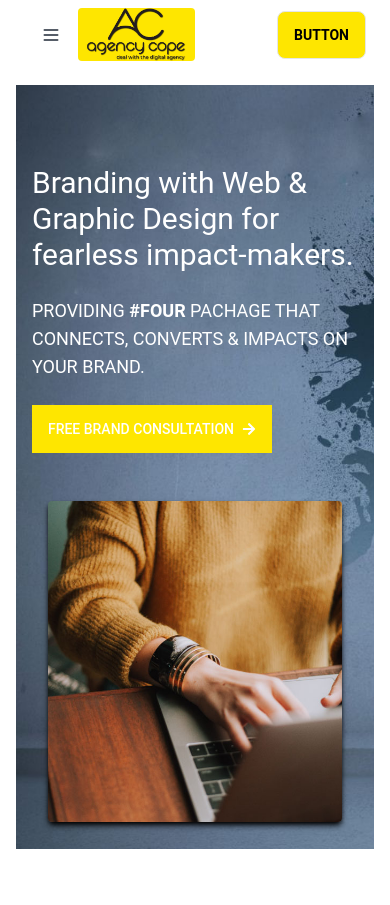
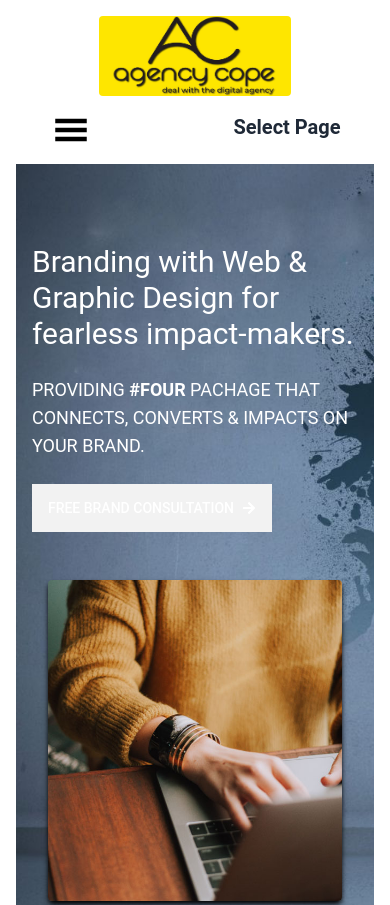
Before and after one commit to abdurrahmanrahat/agencyCope-client, a React (Vite) app: page / in a window 390 px wide. Shown: the top 905 px of the page. Built offline with nearby package versions, Linux system fonts and the light colour scheme.

Commit message:
navbar modify

```diff
--- a/package.json
+++ b/package.json
@@ -15,7 +15,7 @@
     "match-sorter": "^6.3.1",
     "react": "^18.2.0",
     "react-dom": "^18.2.0",
-    "react-icons": "^4.9.0",
+    "react-icons": "^4.10.1",
     "react-router-dom": "^6.13.0",
     "sort-by": "^1.2.0",
     "swiper": "^9.4.1"
--- a/src/Pages/Shared/Navbar/Navbar.css
+++ b/src/Pages/Shared/Navbar/Navbar.css
@@ -1,6 +1,7 @@
 ul li {
-    font-size: 20px;
+    font-size: 18px;
     margin-right: 12px;
+    text-transform: uppercase;
 }
 
 ul li:hover {
--- a/src/Pages/Shared/Navbar/Navbar.jsx
+++ b/src/Pages/Shared/Navbar/Navbar.jsx
@@ -1,10 +1,39 @@
 import ActiveLink from "../../../components/ActiveLink/ActiveLink";
 import Logo from "../../../assets/logo.jpg";
 import "./Navbar.css";
+import { BsFillCartFill } from "react-icons/bs";
+import { GiHamburgerMenu } from "react-icons/gi";
+import { IoMdClose } from "react-icons/io";
+import { useState } from "react";
 
 const Navbar = () => {
-  const navLinks = (
-    <>
+  // const [navToggle, setNavToggle] = useState(false);
+  const [menuOpen, setMenuOpen] = useState(false);
+  const toggleMenu = () => setMenuOpen(!menuOpen);
+
+  return (
+    <div className="flex flex-col items-center">
+      <div className="p-4">
+        <img src={Logo} className="w-48 h-20 rounded" alt="" />
+      </div>
+
+      {/* Nav Toggle
+      <div className="lg:hidden flex gap-40">
+        <div className="ml-2 " onClick={() => setNavToggle(!navToggle)}>
+          {navToggle ? (
+            <IoMdClose className="text-[32px]" />
+          ) : (
+            <GiHamburgerMenu className="text-[32px]" />
+          )}
+        </div>
+
+        <div className="text-[20px] items-center font-semibold">
+          <p>Select Page</p>
+        </div>
+      </div> */}
+
+      <div className="hidden md:block">
+        <ul className="flex flex-col md:flex-row items-center gap-3">
           <li>
             <ActiveLink to="/">Home</ActiveLink>
           </li>
@@ -19,48 +48,61 @@ const Navbar = () => {
           <li>
             <ActiveLink to="/contact">Contact</ActiveLink>
           </li>
-    </>
-  );
-
-  return (
-    <div className="navbar bg-base-100">
-      <div className="navbar-start">
-        <div className="dropdown">
-          <label tabIndex={0} className="btn btn-ghost lg:hidden">
-            <svg
-              xmlns="http://www.w3.org/2000/svg"
-              fill="none"
-              viewBox="0 0 24 24"
-              className="inline-block w-5 h-5 stroke-current"
-            >
-              <path
-                strokeLinecap="round"
-                strokeLinejoin="round"
-                strokeWidth="2"
-                d="M4 6h16M4 12h16M4 18h16"
-              ></path>
-            </svg>
-          </label>
-          <ul
-            tabIndex={0}
-            className="menu menu-sm dropdown-content mt-3 p-3 shadow bg-base-100 rounded-box w-36"
-          >
-            {navLinks}
+          <li>
+            <ActiveLink to="/about">About</ActiveLink>
+          </li>
+          <button>
+            <BsFillCartFill />
+          </button>
         </ul>
       </div>
-        <div>
-          <img src={Logo} className="w-40 rounded" alt="" />
+      {/* sm */}
+      <div className="sm:hidden cursor-pointer flex justify-between gap-36">
+        <div onClick={toggleMenu} className="flex items-center justify-center">
+          <GiHamburgerMenu className="w-9 h-9 text-black ms-1 " />
+        </div>
+        <div className="text-[20px] items-center font-semibold">
+          <p>Select Page</p>
         </div>
       </div>
-      <div className="navbar-center hidden lg:flex">
-        <ul className="md:flex justify-center items-center font-medium uppercase">
-          {navLinks}
+
+      {/* menu for mobile device */}
+      <div
+        className={
+          menuOpen
+            ? "fixed top-0 left-0 w-[75%] sm:hidden h-screen bg-indigo-50 p-10 ease-in-out duration-500"
+            : "fixed left-[-100%] top-0 p-10 ease-in-out duration-500"
+        }
+      >
+        <div>
+          <div onClick={toggleMenu} className="cursor-pointer">
+            <IoMdClose className="h-8 w-8 text-black" />
+          </div>
+        </div>
+        <div>
+          <ul className="flex flex-col md:flex-row items-center gap-3">
+            <li onClick={toggleMenu}>
+              <ActiveLink to="/">Home</ActiveLink>
+            </li>
+            <li onClick={toggleMenu}>
+              <ActiveLink to="/services">Services</ActiveLink>
+            </li>
+            <li onClick={toggleMenu}>
+              <ActiveLink to="https://rahatsportfolio.netlify.app/">
+                Portfolio
+              </ActiveLink>
+            </li>
+            <li onClick={toggleMenu}>
+              <ActiveLink to="/contact">Contact</ActiveLink>
+            </li>
+            <li onClick={toggleMenu}>
+              <ActiveLink to="/about">About</ActiveLink>
+            </li>
+            <button onClick={toggleMenu}>
+              <BsFillCartFill />
+            </button>
           </ul>
         </div>
-      <div className="navbar-end">
-        <button className="btn btn-active text-md bg-[#FEE600] hover:bg-[#0E0C1A] text-black hover:text-white">
-          Button
-        </button>
       </div>
     </div>
   );
```
Also changed, not shown: 1 other file (tests, documents, lock files or other folders). Lines whose indentation alone changed are shown as unchanged.
